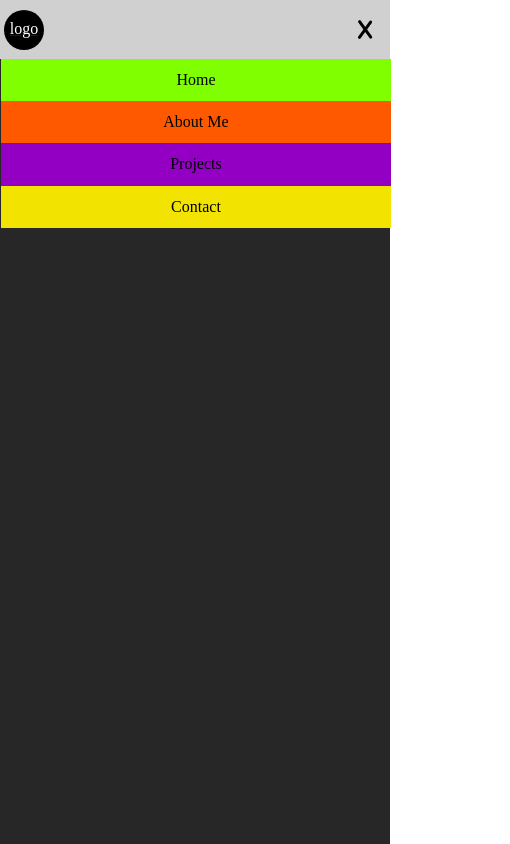
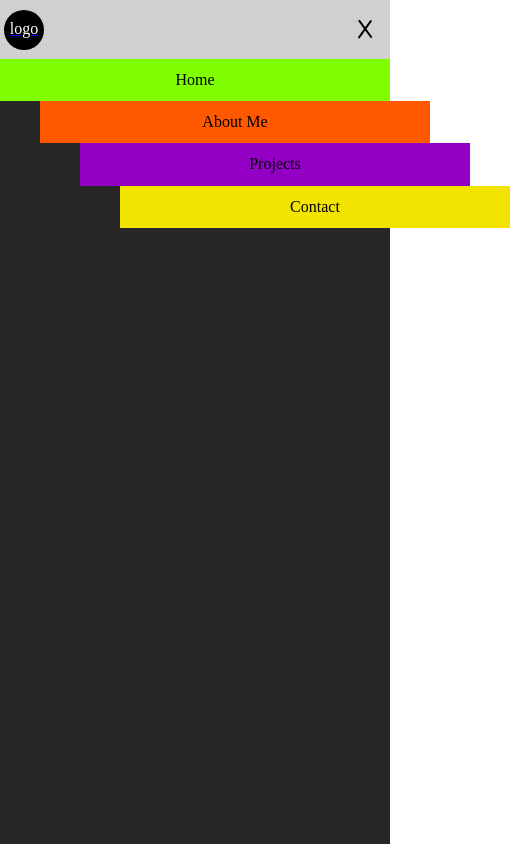
Before and after one commit to rubenSinzig/portfolio, a plain HTML site: page index.html in a window 390 px wide. Both pictures are taken after a click on the element 365 px from the left and 29 px from the top of the page. Shown: the top 844 px of the page, 510 px wide, since content can reach past the window. Drawn offline with Linux system fonts and the light colour scheme.

Commit message:
mobile -> menu

```diff
--- a/css/mobile-style.css
+++ b/css/mobile-style.css
@@ -39,11 +39,11 @@
   align-items: center;
   justify-content: space-evenly;
   width: 3.1rem;
-  height: 2rem;
+  height: 2.1rem;
 }
 .hamburger div {
-  width: 2.1rem;
-  height: 0.2rem;
+  width: 1.8rem;
+  height: 0.15rem;
   background-color: rgb(0, 0, 0);
   border-radius: 4rem;
 }
@@ -51,8 +51,8 @@
   width: 100vw;
   height: 20vh;
   display: none;
-  animation-name: drop-down;
-  animation-duration: 3s;
+  animation-name: slide-in;
+  animation-duration: 1.5s;
 }
 .nav ul {
   width: 100vw;
@@ -71,12 +71,15 @@
 }
 .nav ul:nth-child(n) a:nth-child(2) {
   background-color: rgb(255, 89, 0);
+  margin-left: 5rem;
 }
 .nav ul:nth-child(n) a:nth-child(3) {
   background-color: rgb(147, 0, 196);
+  margin-left: 10rem;
 }
 .nav ul:nth-child(n) a:nth-child(4) {
   background-color: rgb(243, 227, 0);
+  margin-left: 15rem;
 }
 .nav ul a li {
   width: 100vw;
@@ -85,7 +88,7 @@
   justify-content: center;
   align-items: center;
 }
-@keyframes drop-down {
+@keyframes slide-in {
   from {
     left: 100vw;
   }
```
